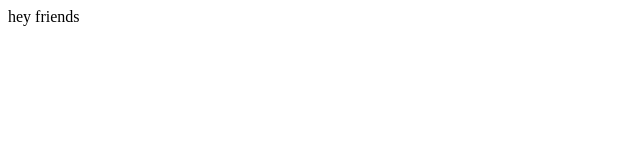
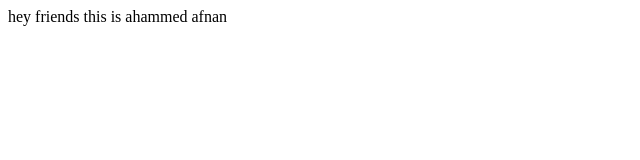
Before and after one commit to AhammedAfnan/git-sample, a plain HTML site: page hey.html in a window 1280 px wide. Shown: the whole page, without its empty margins (0-640 px from the left). Drawn offline with Linux system fonts and the light colour scheme.

Commit message:
hey file modified

```diff
--- a/hey.html
+++ b/hey.html
@@ -7,5 +7,7 @@
 </head>
 <body>
     hey friends
+
+    this is ahammed afnan
 </body>
 </html>
```
